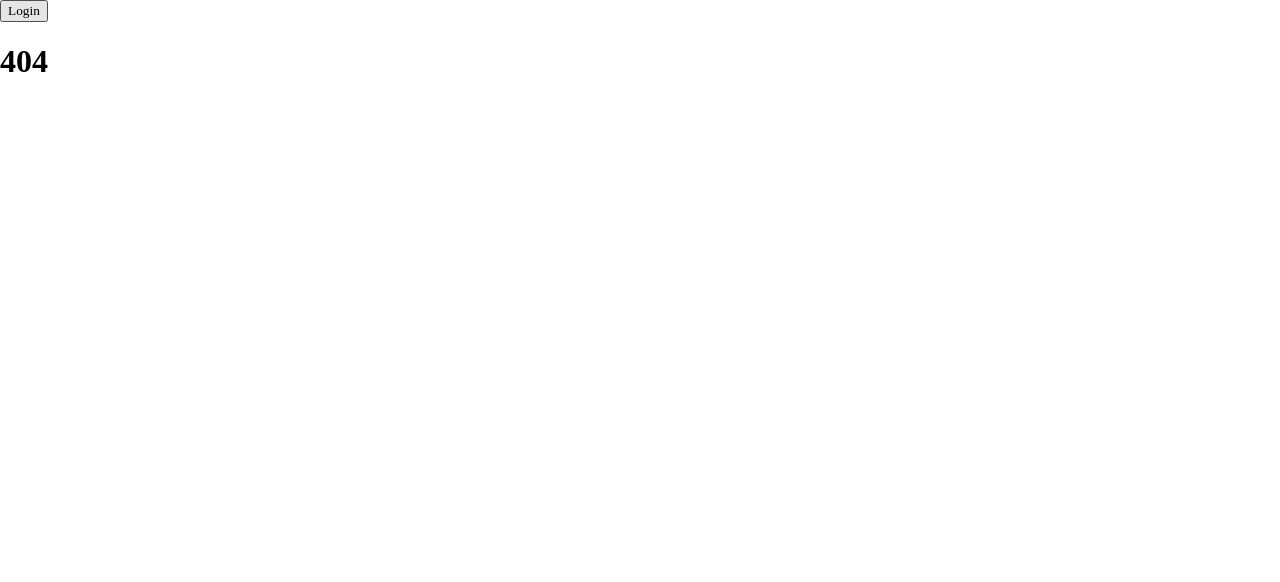
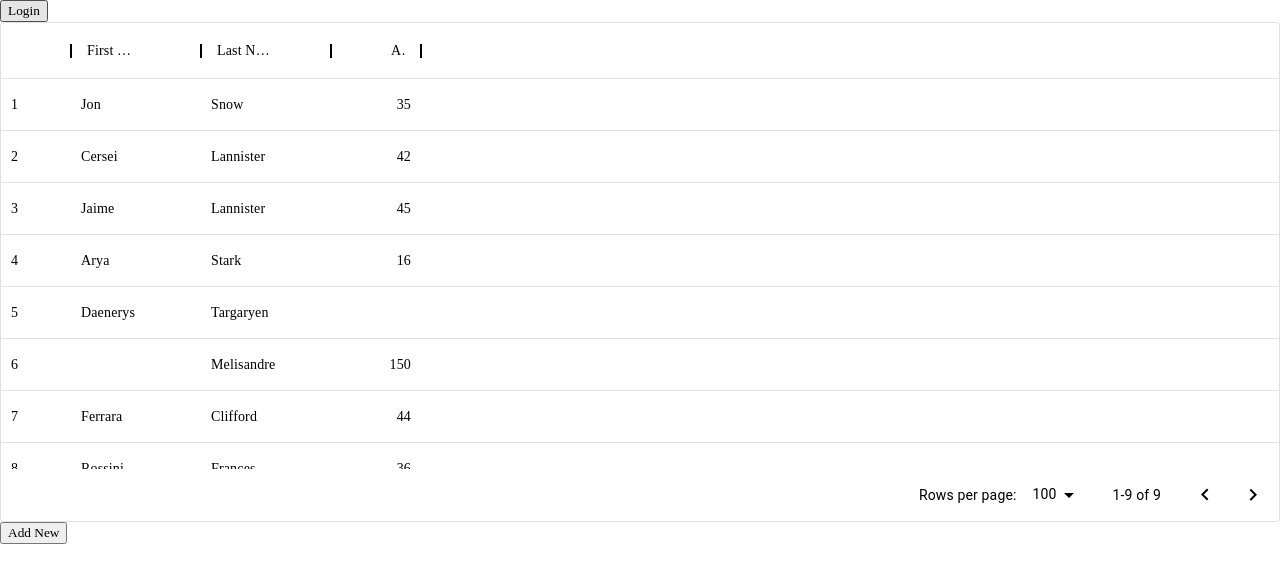
Before and after one commit to HimanshuK18/react-app, a React (Create React App) app: page /grid in a window 1280 px wide. Shown: the top 582 px of the page. Built offline with nearby package versions, Linux system fonts and the light colour scheme.

Commit message:
grid and dialog box

```diff
--- a/src/App.tsx
+++ b/src/App.tsx
@@ -64,6 +64,9 @@ function App() {
             <li>
               <Link to="/createlist">Create List</Link>
             </li>
+            <li>
+              <Link to="/grid">Grid</Link>
+            </li>
           </ul>
         </nav>
         <h1>Hello, React!</h1>
--- a/src/SetRoutes.tsx
+++ b/src/SetRoutes.tsx
@@ -17,6 +17,7 @@ import CounterRedux from './projects/Counter';
 import CounterMemorized from './projects/useMemo';
 import Responsive from './responsive/responsive';
 import CreatList  from './projects/createList';
+import DataGridDemo from './projects/grid/grid';
 
 const Contact = lazy(() => import('./page/Contact'));
 const TabApp = lazy(() => import('./projects/Tab/Tab'));
@@ -84,6 +85,7 @@ function SetRoutes() {
                 <Route path="/memorized" element={<CounterMemorized />} />Responsive
                 <Route path="/Responsive" element={<Responsive />} />
                 <Route path="/createlist" element={<CreatList />} />
+                <Route path="/grid" element={<DataGridDemo />} />
 
             </Routes>
         </BrowserRouter>
--- a/src/projects/FormSubmit.jsx
+++ b/src/projects/FormSubmit.tsx
@@ -1,4 +1,4 @@
-import { useState } from 'react';
+import { ChangeEvent, useState } from 'react';
 import "./FormSubmit.css";
 
 const COLORS = ['white', 'red', 'blue', 'black', 'cream'];
@@ -7,13 +7,11 @@ function RegisterYourCatForm() {
         name: '', color: '', age: '', habits: ''
     });
 
-    const set = (name) => {
-        return ({ target: { value } }) => {
-            setValues(oldValues => ({ ...oldValues, [name]: value }));
-        }
+    const set = (name: string, value: string) => {
+        setValues(oldValues => ({ ...oldValues, [name]: value }));
     };
 
-    const onSubmit = (event) => {
+    const onSubmit = (event: { preventDefault: () => void; }) => {
         event.preventDefault(); // Prevent default submission
         try {
             // await saveFormData();
@@ -21,7 +19,7 @@ function RegisterYourCatForm() {
                 name: '', color: '', age: '', habits: ''
             });
             alert('Your registration was successfully submitted!' + JSON.stringify(values));
-        } catch (e) {
+        } catch (e: any) {
             alert(`Registration failed! ${e.message}`);
         }
     };
@@ -31,17 +29,17 @@ function RegisterYourCatForm() {
         <form onSubmit={onSubmit}>
             <h2>Register Your Cat</h2>
             <label>Name*:</label>
-            <input type="text" required value={values.name} onChange={set('name')} />
+            <input type="text" required value={values.name} onChange={(event) => set('name', event.target.value)} />
             <label>Color*:</label>
-            <select required value={values.color} onChange={set('color')}>
+            <select required value={values.color} onChange={(event) => set('color', event.target.value)}>
                 <option value="">Select color</option>
                 {COLORS.map(c => <option key={c}>{c}</option>)}
             </select>
             <label>Age*:</label>
             <input type="number" required min="1" value={values.age}
-            onChange={set('age')} />
+                onChange={(event) => set('age', event.target.value)} />
             <label>Habits:</label>
-            <textarea value={values.habits} onChange={set('habits')} />
+            <textarea value={values.habits} onChange={(event) => set('habits', event.target.value)} />
             <button type="submit">Submit</button>
         </form>
     );
--- /dev/null
+++ b/src/projects/grid/dialog.tsx
@@ -0,0 +1,56 @@
+import { Dialog } from '@material-ui/core';
+import { useEffect, useState } from 'react';
+import ReactDOM from 'react-dom';
+
+
+type DialogType = {
+    Opened: boolean,
+    dataAdded: (data: any) => void
+};
+function DialogBox(props: DialogType) {
+    let formData = {
+        "fname": "",
+        "lName": "",
+        "age": 0
+    };
+    let [fData, setfDate] = useState(formData);
+    let [dialogOpen, setDailogOpen] = useState(props.Opened);
+
+    useEffect(() => {
+        setDailogOpen(props.Opened);
+    }, [props.Opened]);
+
+    const handleClose = () => {
+        setDailogOpen(false);
+    };
+    const setData = (name: string, value: string) => {
+        const newJsonData = { ...fData, [name]: value };
+        setfDate(newJsonData);
+    }
+    const handleFData = () => {
+        const dataToSend = fData;
+        setfDate(formData);
+        handleClose();
+        props.dataAdded(dataToSend);
+    };
+
+    return (
+        <>
+            <Dialog open={dialogOpen} onClose={handleClose}>
+                <div style={{ height: '300px', width: '400px', backgroundColor: 'darkgreen' }}>
+                    <label htmlFor="firstname">First Name:</label>
+                    <input type="text" value={fData.fname} required name='firstname' onChange={(event) => setData('fname', event.target.value)}></input>
+                    <br></br>
+                    <label htmlFor="username">Last Name:</label>
+                    <input type="text" value={fData.lName} required name='lastname' onChange={(event) => setData('lName', event.target.value)}></input>
+                    <br></br>
+                    <label htmlFor="age">Age:</label>
+                    <input type="number" value={fData.age} required name="age" onChange={(event) => setData('age', event.target.value)}></input>
+                </div>
+                <button onClick={handleFData}>Save</button>
+            </Dialog>
+        </>
+    )
+
+}
+export default DialogBox;
--- /dev/null
+++ b/src/projects/grid/grid.tsx
@@ -0,0 +1,46 @@
+import { DataGrid } from '@material-ui/data-grid';
+import React, { useState } from 'react';
+import DialogBox from './dialog';
+
+function DataGridDemo() {
+    const columns = [
+        { field: 'id', headerName: 'ID', width: 70 },
+        { field: 'firstName', headerName: 'First Name', width: 130 },
+        { field: 'lastName', headerName: 'Last Name', width: 130 },
+        { field: 'age', headerName: 'Age', type: 'number', width: 90 },
+    ];
+    const rows = [
+        { id: 1, lastName: 'Snow', firstName: 'Jon', age: 35 },
+        { id: 2, lastName: 'Lannister', firstName: 'Cersei', age: 42 },
+        { id: 3, lastName: 'Lannister', firstName: 'Jaime', age: 45 },
+        { id: 4, lastName: 'Stark', firstName: 'Arya', age: 16 },
+        { id: 5, lastName: 'Targaryen', firstName: 'Daenerys', age: null },
+        { id: 6, lastName: 'Melisandre', firstName: null, age: 150 },
+        { id: 7, lastName: 'Clifford', firstName: 'Ferrara', age: 44 },
+        { id: 8, lastName: 'Frances', firstName: 'Rossini', age: 36 },
+        { id: 9, lastName: 'Roxie', firstName: 'Harvey', age: 65 },
+    ];
+    const [open, setOpen] = useState(false);
+    const [datarows, setRown] = useState(rows);
+    const addnew = () => {
+        setOpen(true);
+    };
+    const addRow = (data: any) => {
+        const newData = {
+            id: rows.length + 1, lastName: data.fname, firstName: data.lName, age: data.age
+        }
+        rows.push(newData);
+        setRown(rows);
+        setOpen(false);
+    }
+
+    return (<>
+        <div style={{ height: 500, width: '100%' }}>
+            <DataGrid rows={datarows} columns={columns} />
+        </div>
+        <button onClick={addnew}>Add New</button>
+        <DialogBox Opened={open} dataAdded={addRow}></DialogBox>
+    </>)
+}
+
+export default DataGridDemo;
```
Also changed, not shown: package.json (+8 -3 lines), 1 other file (tests, documents, lock files or other folders).
